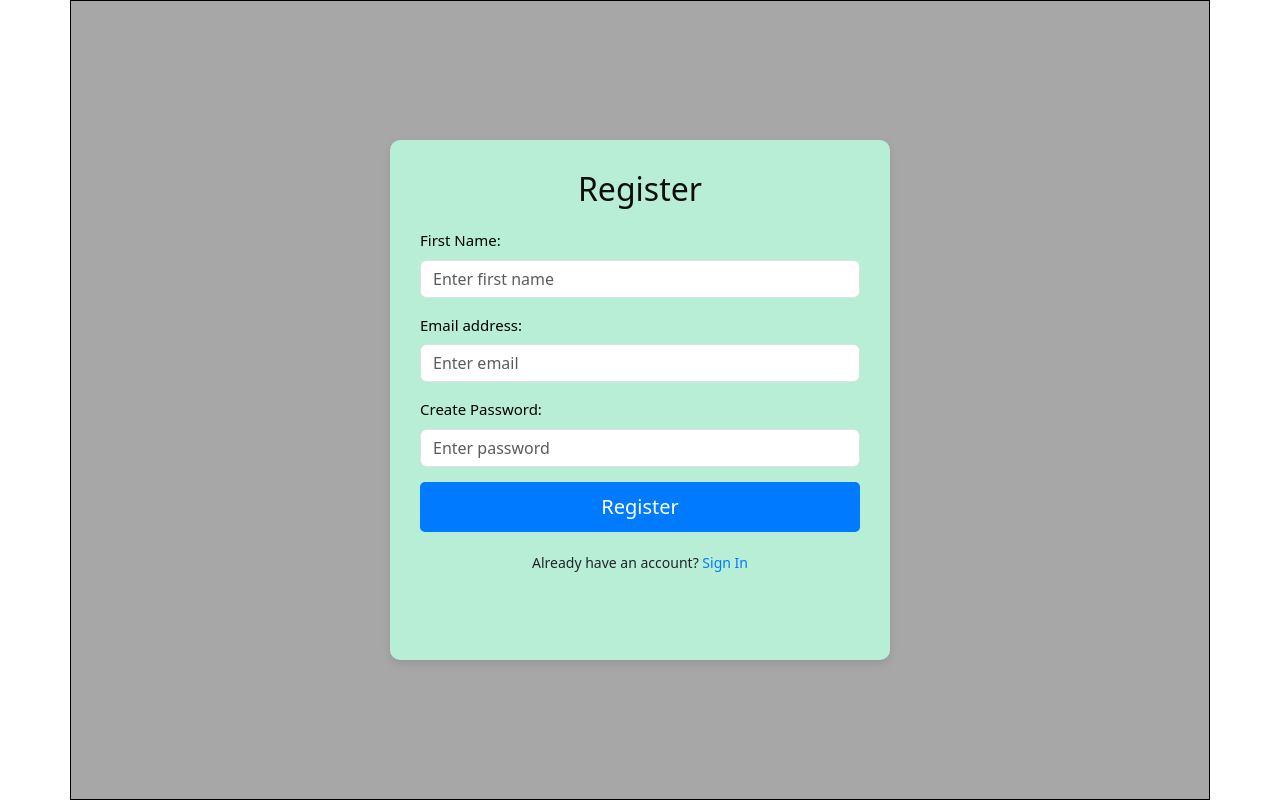
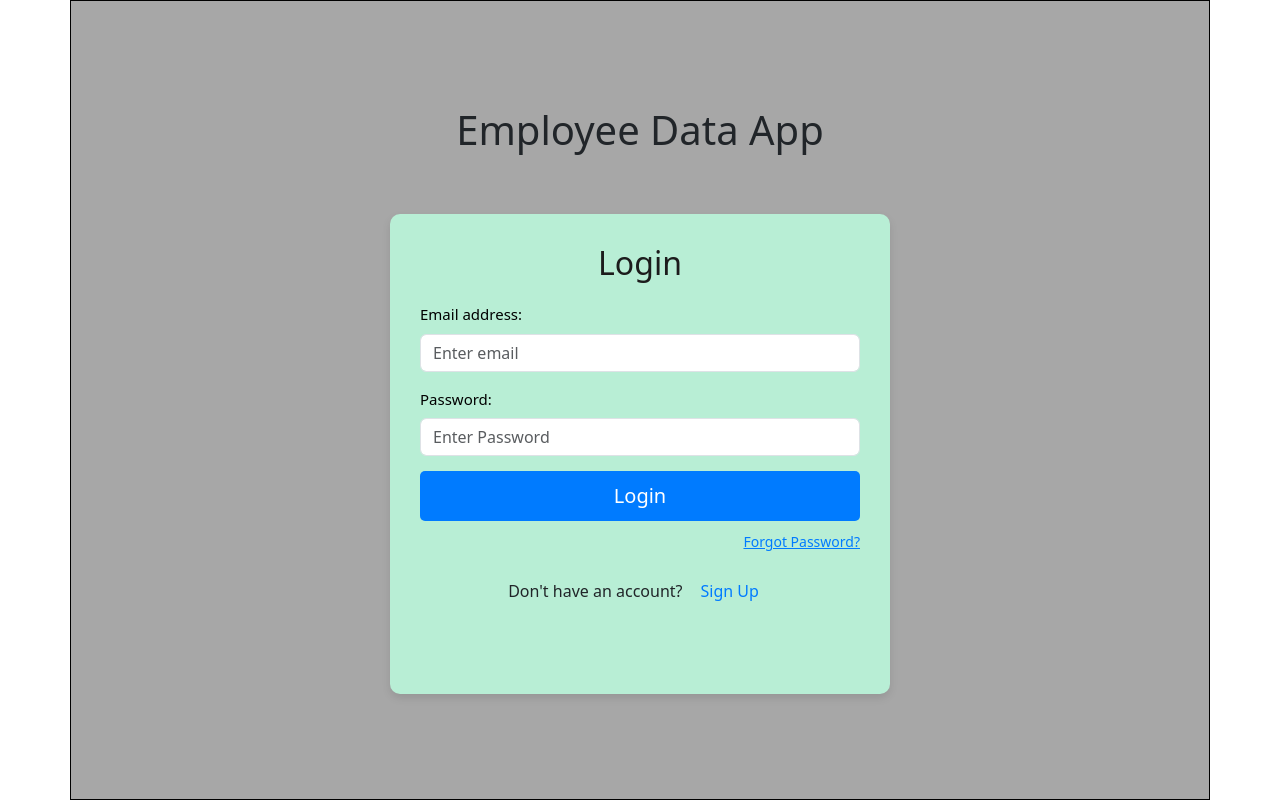
Before and after one commit to Aman14150/Frontend-EmployeeData, a React (Create React App) app: page / in a window 1280 px wide. Built offline with nearby package versions, Linux system fonts and the light colour scheme.

Commit message:
Added Routes to connect with login and register page

```diff
--- a/src/App.css
+++ b/src/App.css
@@ -12,6 +12,5 @@ body {
   display: flex;
   flex-direction: column; /* Ensure it defaults to column for responsiveness */
   border: 1px solid black;
-  /* margin: 50px 0; */
   width: 100%;
 }
--- a/src/App.js
+++ b/src/App.js
@@ -1,13 +1,20 @@
 import React from "react";
 import "bootstrap/dist/css/bootstrap.min.css";
 import "./App.css";
-import Register from "./components/SignUp/Register.js";
+import { BrowserRouter as Router, Route, Routes } from "react-router-dom";
+import Login from "./components/SignIn/Login";
+import Register from "./components/SignUp/Register";
 
 function App() {
   return (
-    <div className="App">
-      <Register />
-    </div>
+    <Router>
+      <div className="App">
+        <Routes>
+          <Route path="/" element={<Login />} />
+          <Route path="/register" element={<Register />} />
+        </Routes>
+      </div>
+    </Router>
   );
 }
 
--- a/src/components/SignIn/Login.css
+++ b/src/components/SignIn/Login.css
@@ -11,6 +11,10 @@
     background: #a7a7a7;
     justify-content: center;
     align-items: center;
+}
+
+.login-container h1 {
+    margin-bottom: 60px;
 }
 
 .login-box {
--- a/src/components/SignIn/Login.js
+++ b/src/components/SignIn/Login.js
@@ -1,23 +1,25 @@
 import React, { useState } from "react";
 import { Container, Form, Button } from "react-bootstrap";
-// import { Link } from 'react-router-dom'; // For navigation
+import { useNavigate } from "react-router-dom"; // Import useNavigate
 import "./Login.css";
 
 const Login = () => {
   const [email, setEmail] = useState("");
   const [password, setPassword] = useState("");
-  // const [error, setError] = useState(null);
+  const navigate = useNavigate(); // Initialize useNavigate
 
   const handleLogin = (e) => {
     e.preventDefault();
     // Add login logic here
+    // On successful login, navigate to the desired page
+    // Example: navigate("/dashboard");
   };
 
   return (
     <Container className="login-container">
+      <h1>Employee Data App</h1>
       <div className="login-box">
         <h2>Login</h2>
-        {/* {error && <Alert variant="danger">{error}</Alert>} */}
         <Form onSubmit={handleLogin}>
           <Form.Group controlId="formEmail" className="email-row">
             <Form.Label className="emailHead">Email address:</Form.Label>
@@ -51,10 +53,14 @@ const Login = () => {
         </div>
 
         <div className="signup-row">
-          Don't have an account?{" "}
-          <a href="/register" className="signup-link">
+          Don't have an account?
+          <Button
+            variant="link"
+            className="signup-link"
+            onClick={() => navigate("/register")} // Use navigate for routing
+          >
             Sign Up
-          </a>
+          </Button>
         </div>
       </div>
     </Container>
--- a/src/components/SignUp/Register.js
+++ b/src/components/SignUp/Register.js
@@ -1,31 +1,33 @@
 import React, { useState } from 'react';
 import { Container, Form, Button } from 'react-bootstrap';
+import { useNavigate } from 'react-router-dom'; // Import useNavigate
 import './Register.css';
 
 const Register = () => {
-  const [firstName, setFirstName] = useState('');
+  const [name, setFirstName] = useState('');
   const [email, setEmail] = useState('');
   const [password, setPassword] = useState('');
-  // const [error, setError] = useState(null);
+  const navigate = useNavigate(); // Initialize useNavigate
 
   const handleRegister = (e) => {
     e.preventDefault();
     // Add registration logic here
+    // On successful registration, navigate to the login page
+    // Example: navigate("/login");
   };
 
   return (
     <Container className="register-container">
       <div className="register-box">
         <h2>Register</h2>
-        {/* {error && <Alert variant="danger">{error}</Alert>} */}
         <Form onSubmit={handleRegister}>
           <Form.Group controlId="formFirstName" className="form-row">
-            <Form.Label className="form-label">First Name:</Form.Label>
+            <Form.Label className="form-label">Name:</Form.Label>
             <Form.Control
               className="form-input"
               type="text"
-              placeholder="Enter first name"
-              value={firstName}
+              placeholder="Enter Name"
+              value={name}
               onChange={(e) => setFirstName(e.target.value)}
             />
           </Form.Group>
@@ -59,7 +61,14 @@ const Register = () => {
 
         <div className="signin-row">
           <p className="signin-text">
-            Already have an account? <a href="/login" className="signin-link">Sign In</a>
+            Already have an account?
+            <Button
+              variant="link"
+              className="signin-link"
+              onClick={() => navigate("/")} // Use navigate for routing
+            >
+              Sign In
+            </Button>
           </p>
         </div>
       </div>
```
